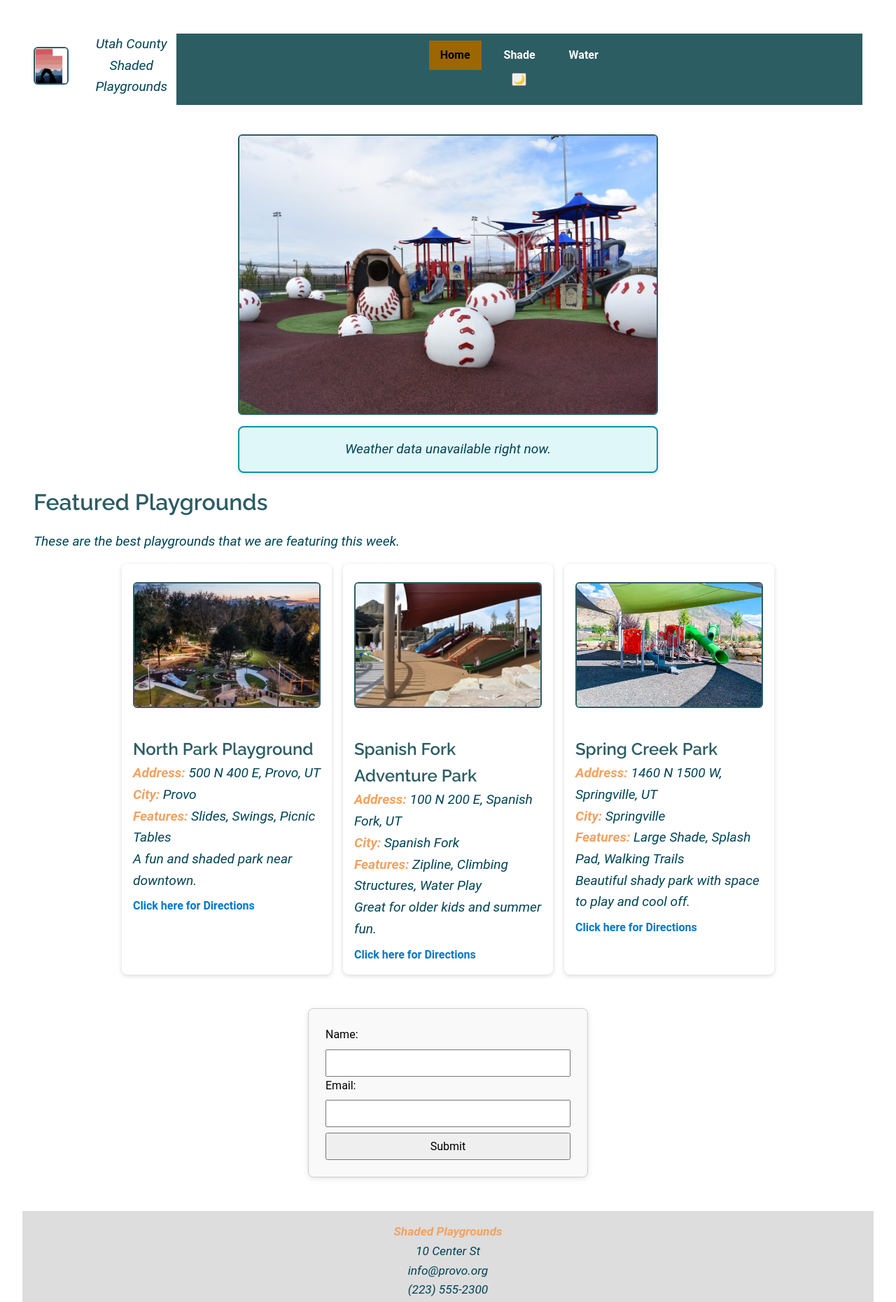
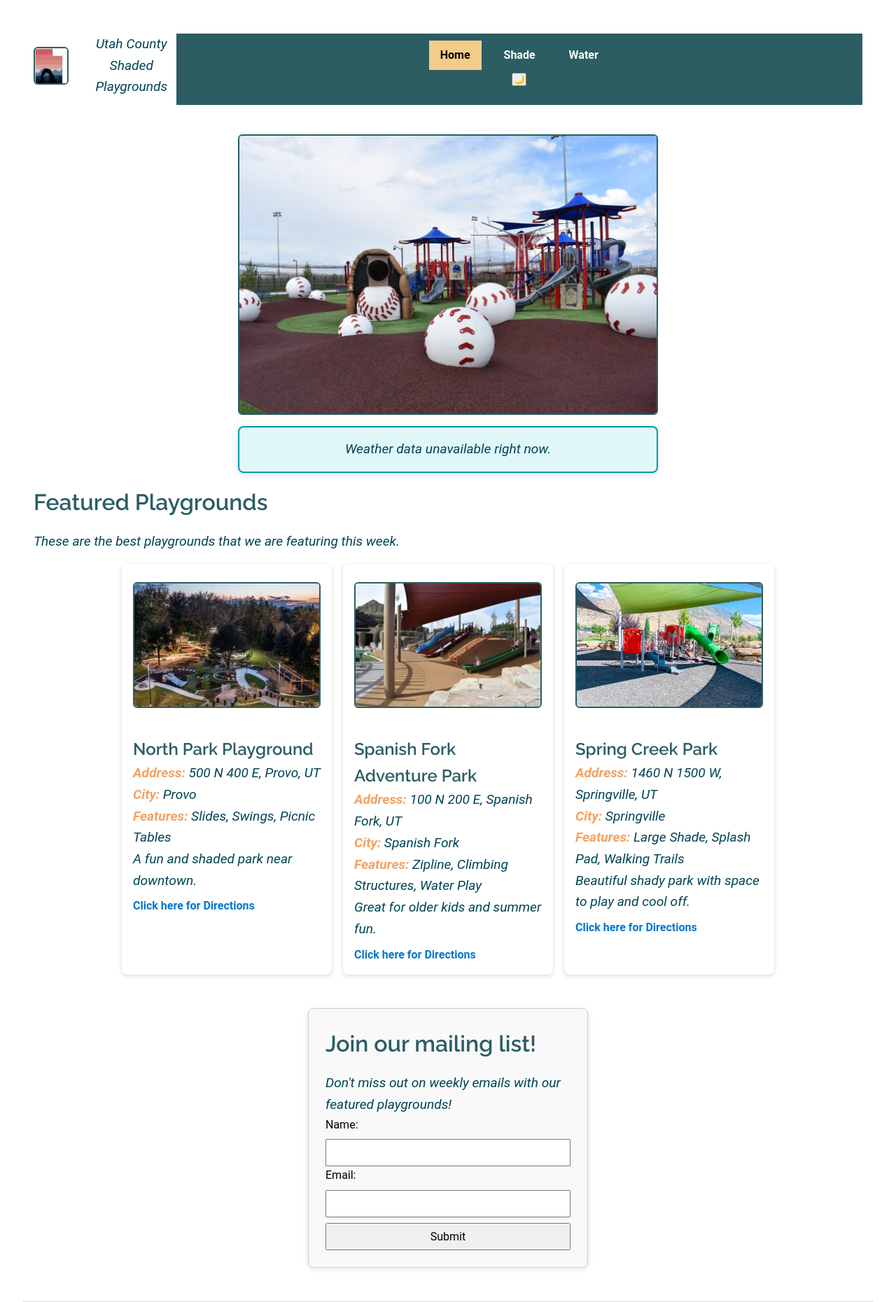
Before and after one commit to nelyjc/wdd231, a plain HTML site: page finalproject/finalproject.html in a window 1280 px wide. Shown: the top 1861 px of the page at 70% size. Drawn offline with Linux system fonts and the light colour scheme; no server answers.

Commit message:
finalproject10

```diff
--- a/finalproject/finalproject.html
+++ b/finalproject/finalproject.html
@@ -63,7 +63,10 @@
     </div>
 
 <!-- ___________Bottom______________________ -->
+
     <form id="contactForm">
+    <h1>Join our mailing list!</h1>
+    <p>Don't miss out on weekly emails with our featured playgrounds!</p>
     <label for="displayName">Name:</label>
     <input type="text" id="displayName" name="name" required>
 
--- a/finalproject/styles/project.css
+++ b/finalproject/styles/project.css
@@ -96,7 +96,7 @@ nav a {
 }
 
 nav a.active {
-  background-color: #9c6600;
+  background-color: #f3cd87;
   color: #000000;
   font-weight: bold;
 }
```
Also changed, not shown: finalproject/shade.html (+2 -0 lines), finalproject/water.html (+2 -0 lines).
